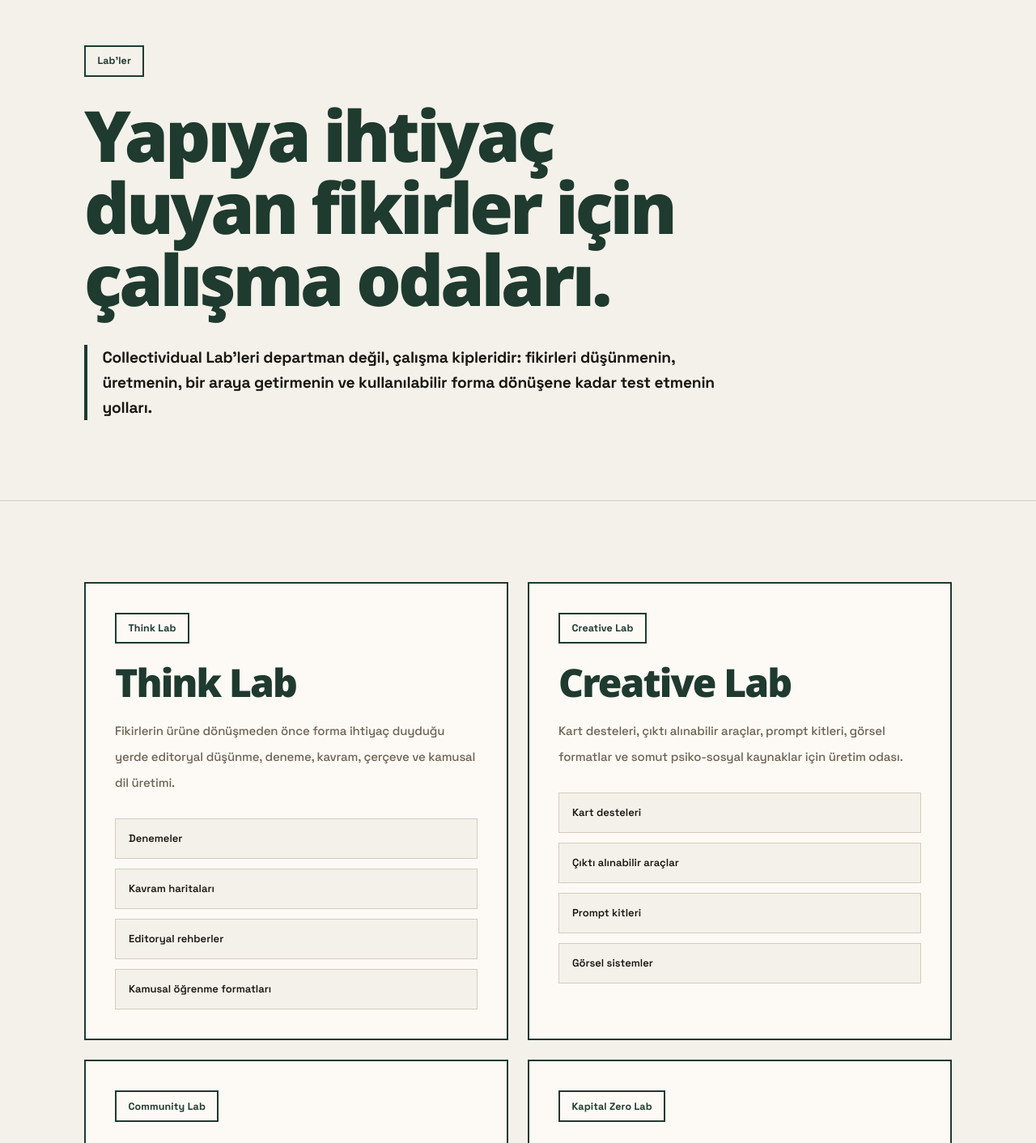
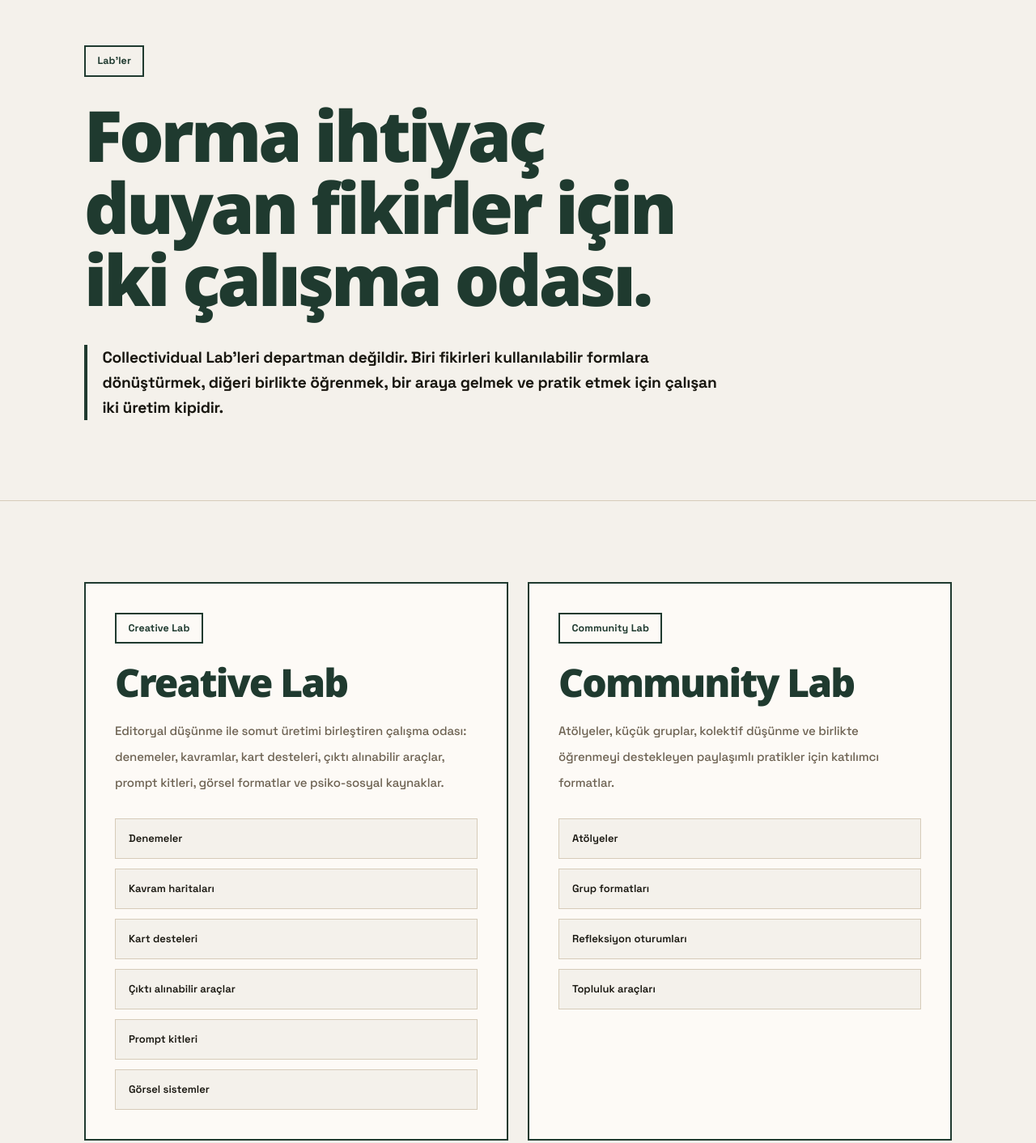
Before and after one commit to selaleakirmak-cmyk/collectividual-site, a Next.js app: page /tr/labs in a window 1280 px wide. Shown: the part 140-1552 px from the top of the page at 81% size. Built offline with nearby package versions, Linux system fonts and the light colour scheme.

Commit message:
Merge Turkish Think Lab into Creative Lab and remove Kapital Zero Lab

```diff
--- a/app/tr/labs/page.tsx
+++ b/app/tr/labs/page.tsx
@@ -3,34 +3,24 @@ import Container from "@/components/site/Container";
 
 const labs = [
   {
-    id: "think-lab",
-    title: "Think Lab",
-    description: "Fikirlerin ürüne dönüşmeden önce forma ihtiyaç duyduğu yerde editoryal düşünme, deneme, kavram, çerçeve ve kamusal dil üretimi.",
-    outputs: ["Denemeler", "Kavram haritaları", "Editoryal rehberler", "Kamusal öğrenme formatları"],
-  },
-  {
     id: "creative-lab",
     title: "Creative Lab",
-    description: "Kart desteleri, çıktı alınabilir araçlar, prompt kitleri, görsel formatlar ve somut psiko-sosyal kaynaklar için üretim odası.",
-    outputs: ["Kart desteleri", "Çıktı alınabilir araçlar", "Prompt kitleri", "Görsel sistemler"],
+    description:
+      "Editoryal düşünme ile somut üretimi birleştiren çalışma odası: denemeler, kavramlar, kart desteleri, çıktı alınabilir araçlar, prompt kitleri, görsel formatlar ve psiko-sosyal kaynaklar.",
+    outputs: ["Denemeler", "Kavram haritaları", "Kart desteleri", "Çıktı alınabilir araçlar", "Prompt kitleri", "Görsel sistemler"],
   },
   {
     id: "community-lab",
     title: "Community Lab",
-    description: "Atölyeler, küçük gruplar, kolektif düşünme ve birlikte öğrenmeyi destekleyen paylaşımlı pratikler için katılımcı formatlar.",
+    description:
+      "Atölyeler, küçük gruplar, kolektif düşünme ve birlikte öğrenmeyi destekleyen paylaşımlı pratikler için katılımcı formatlar.",
     outputs: ["Atölyeler", "Grup formatları", "Refleksiyon oturumları", "Topluluk araçları"],
-  },
-  {
-    id: "kapital-zero-lab",
-    title: "Kapital Zero Lab",
-    description: "Neredeyse sıfır sermayeyi küçük, test edilebilir ve anlamlı girişimlere dönüştürmek için düşük bütçeli deneyler ve pratik sistemler.",
-    outputs: ["Sıfır bütçe deneyleri", "Mikro-ürünler", "Girişim oyunları", "Başlangıç sistemleri"],
   },
 ];
 
 export const metadata = {
   title: "Lab’ler | Collectividual",
-  description: "Düşünmek, üretmek, bir araya gelmek ve pratik psiko-sosyal araçlar kurmak için Collectividual lab’leri.",
+  description: "Fikirleri kullanılabilir hale getirmek ve birlikte öğrenmek için Collectividual lab’leri.",
 };
 
 export default function TurkishLabsPage() {
@@ -39,8 +29,8 @@ export default function TurkishLabsPage() {
       <section className="poster-section border-b border-[var(--border)]">
         <Container>
           <p className="poster-kicker mb-7">Lab’ler</p>
-          <h1 className="poster-title poster-title--tr-wide">Yapıya ihtiyaç duyan fikirler için çalışma odaları.</h1>
-          <p className="poster-lede mt-9">Collectividual Lab’leri departman değil, çalışma kipleridir: fikirleri düşünmenin, üretmenin, bir araya getirmenin ve kullanılabilir forma dönüşene kadar test etmenin yolları.</p>
+          <h1 className="poster-title poster-title--tr-wide">Forma ihtiyaç duyan fikirler için iki çalışma odası.</h1>
+          <p className="poster-lede mt-9">Collectividual Lab’leri departman değildir. Biri fikirleri kullanılabilir formlara dönüştürmek, diğeri birlikte öğrenmek, bir araya gelmek ve pratik etmek için çalışan iki üretim kipidir.</p>
         </Container>
       </section>
 
```
